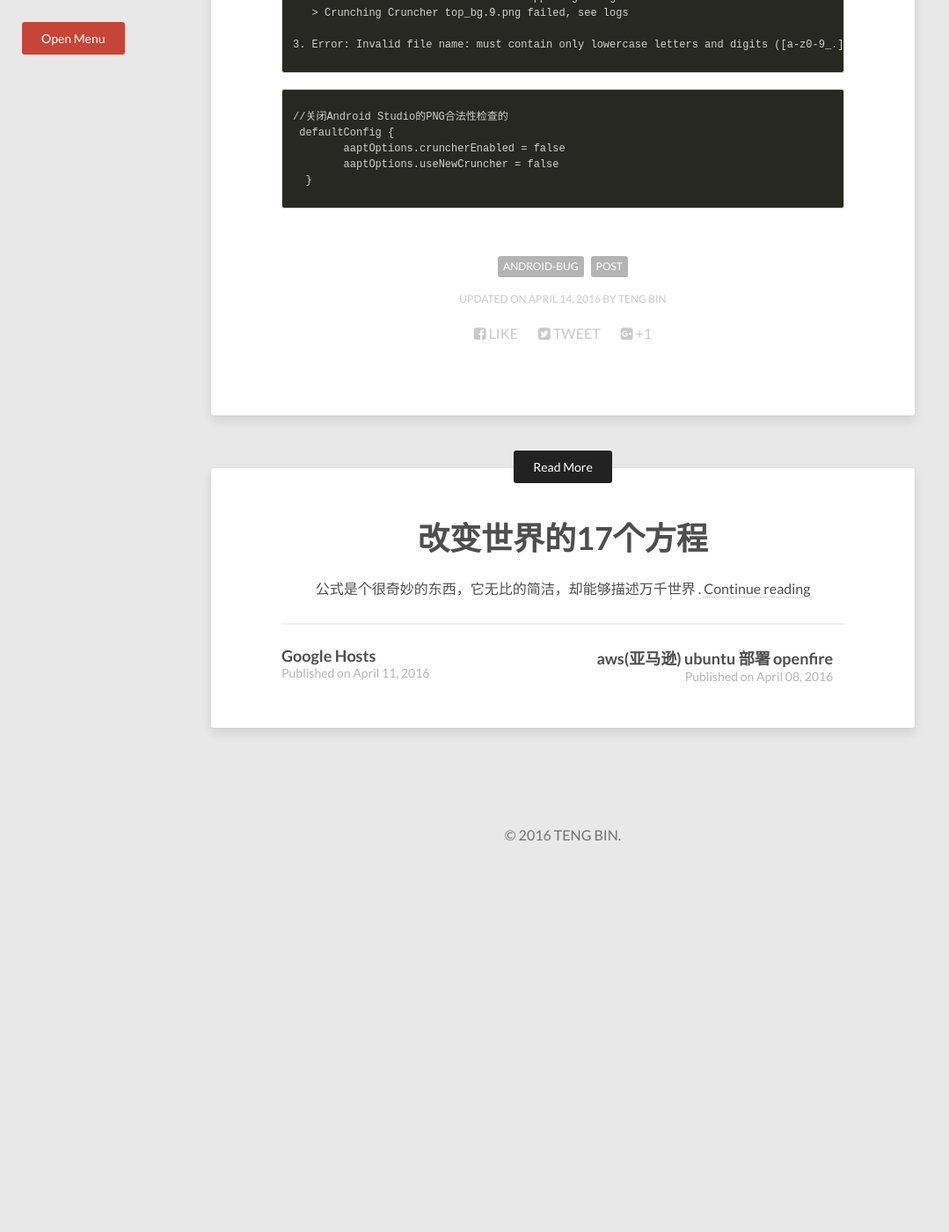
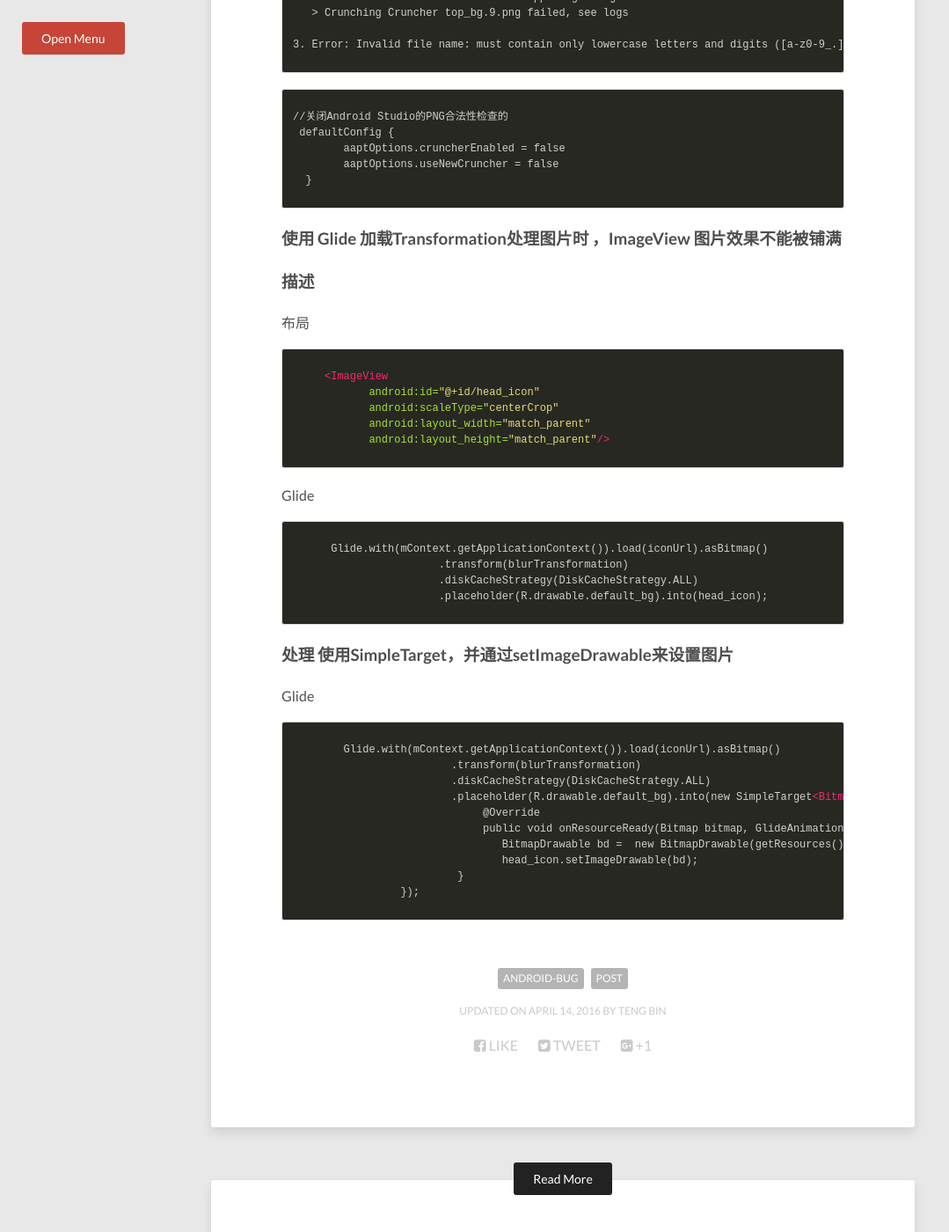
Before and after one commit to tengbinlive/tengbinlive.github.io, a Jekyll site: the page built from _posts/2016-04-14-code-android-bug1.md, in a window 1280 px wide and 1400 px high, scrolled down 669 px. Shown: the whole window at 88% size, without its empty margins (0-1079 px from the left). Built offline with Jekyll 4.4.1, drawn with Linux system fonts in a browser that asks for light colours; nearby versions of some CDN libraries; before the commit the page ends 1659 px from its top, so only the background shows below that.

Commit message:
no message

```diff
--- a/_posts/2016-04-14-code-android-bug1.md
+++ b/_posts/2016-04-14-code-android-bug1.md
@@ -26,3 +26,39 @@ image:
         aaptOptions.useNewCruncher = false
   }
 {% endhighlight %}
+
+### 使用 Glide 加载Transformation处理图片时 ，ImageView 图片效果不能被铺满
+
+### 描述
+布局
+{% highlight html %}
+     <ImageView
+            android:id="@+id/head_icon"
+            android:scaleType="centerCrop"
+            android:layout_width="match_parent"
+            android:layout_height="match_parent"/>
+{% endhighlight %}
+
+Glide
+{% highlight html %}
+      Glide.with(mContext.getApplicationContext()).load(iconUrl).asBitmap()
+                       .transform(blurTransformation)
+                       .diskCacheStrategy(DiskCacheStrategy.ALL)
+                       .placeholder(R.drawable.default_bg).into(head_icon);
+{% endhighlight %}
+
+### 处理 使用SimpleTarget，并通过setImageDrawable来设置图片
+
+Glide
+{% highlight html %}
+        Glide.with(mContext.getApplicationContext()).load(iconUrl).asBitmap()
+                         .transform(blurTransformation)
+                         .diskCacheStrategy(DiskCacheStrategy.ALL)
+                         .placeholder(R.drawable.default_bg).into(new SimpleTarget<Bitmap>() {
+                              @Override
+                              public void onResourceReady(Bitmap bitmap, GlideAnimation glideAnimation) {
+                                 BitmapDrawable bd =  new BitmapDrawable(getResources(),bitmap);
+                                 head_icon.setImageDrawable(bd);
+                          }
+                 });
+{% endhighlight %}
```
